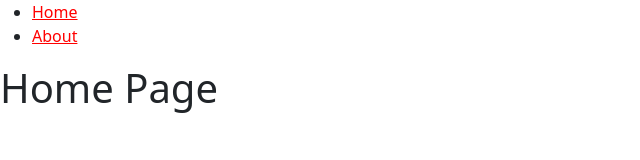
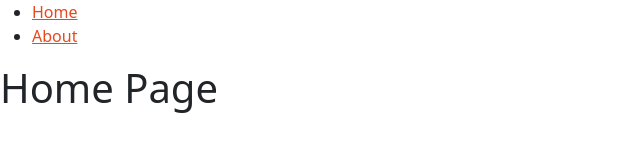
Before and after one commit to skaidev/test-ecommerce, a React (Create React App) app: page / in a window 1280 px wide. Shown: the top 160 px of the page, without its empty margins (0-640 px from the left). Built offline with nearby package versions, Linux system fonts and the light colour scheme.

Commit message:
i made changes on the variables added utils etc

```diff
--- a/package.json
+++ b/package.json
@@ -11,6 +11,7 @@
     "react-dom": "^17.0.2",
     "react-router-dom": "^5",
     "react-scripts": "4.0.3",
+    "recoil": "^0.5.2",
     "sass": "^1.43.4",
     "styled-components": "^5.3.3",
     "web-vitals": "^1.0.1"
@@ -20,7 +21,7 @@
     "start": "react-scripts start",
     "build": "react-scripts build",
     "test": "react-scripts test",
-    "eject": "react-scripts eject"
+    "eject": "react-scrip ts eject"
   },
   "eslintConfig": {
     "extends": [
--- /dev/null
+++ b/src/styles/_utils.scss
@@ -0,0 +1,142 @@
+.m-1 {
+  margin: 0.5rem;
+}
+.m-2 {
+  margin: 1rem;
+}
+
+.mt-1 {
+  margin-top: 0.5rem;
+}
+
+.mt-2 {
+  margin-top: 1rem;
+}
+
+.mb-1 {
+  margin-bottom: 0.5rem;
+}
+
+.mb-2 {
+  margin-bottom: 1rem;
+}
+
+.ms-1 {
+  margin-left: 0.5rem;
+}
+.ms-2 {
+  margin-left: 1rem;
+}
+
+.me-1 {
+  margin-right: 0.5rem;
+}
+.me-2 {
+  margin-right: 1rem;
+}
+
+.my-1 {
+  margin-top: 0.5rem;
+  margin-bottom: 0.5rem;
+}
+.mx-1 {
+  margin-left: 0.5rem;
+  margin-right: 0.5rem;
+}
+.my-2 {
+  margin-top: 1rem;
+  margin-bottom: 1rem;
+}
+.mx-2 {
+  margin-left: 1rem;
+  margin-right: 1rem;
+}
+
+.p-1 {
+  padding: 0.5rem;
+}
+
+.p-2 {
+  padding: 1rem;
+}
+
+.pt-1 {
+  padding-top: 0.5rem;
+}
+
+.pt-2 {
+  padding-top: 1rem;
+}
+.pb-1 {
+  padding-bottom: 0.5rem;
+}
+
+.pb-2 {
+  padding-bottom: 1rem;
+}
+
+.ps-1 {
+  padding-left: 0.5rem;
+}
+
+.ps-2 {
+  padding-left: 1rem;
+}
+
+.pe-1 {
+  padding-right: 0.5rem;
+}
+
+.pe-2 {
+  padding-right: 1rem;
+}
+
+/* // text utilities */
+
+.text-start {
+  text-align: left;
+}
+
+.text-end {
+  text-align: right;
+}
+
+.text-center {
+  text-align: center;
+}
+
+.fw-bold {
+  font-weight: bold;
+}
+
+.fst-italic {
+  font-style: italic;
+}
+
+/* // color utitilities */
+.text-primary {
+  color: $primary;
+}
+.text-dark {
+  color: $darkgray;
+}
+
+.bg-primary {
+  background-color: $primary;
+}
+.bg-dark {
+  background-color: $darkgray;
+}
+
+.text-light {
+  color: $light;
+}
+
+/* // Layout class */
+
+.container {
+  width: 100%;
+  max-width: 1200px;
+  padding: 0 1rem;
+  margin: 0 auto;
+}
--- a/src/styles/_variables.scss
+++ b/src/styles/_variables.scss
@@ -1 +1,3 @@
-$primary: red;
+$darkblue: #243065;
+$primary: #e7491c;
+$light: whitesmoke;
--- a/src/styles/index.scss
+++ b/src/styles/index.scss
@@ -1,2 +1,3 @@
 @import "./variables";
+// @import "utils";
 @import "../../node_modules/bootstrap/scss/bootstrap.scss";
```
Also changed, not shown: 1 other file (tests, documents, lock files or other folders).
